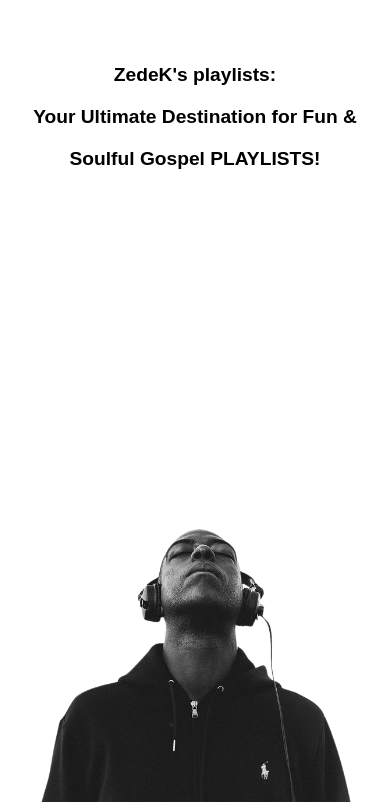
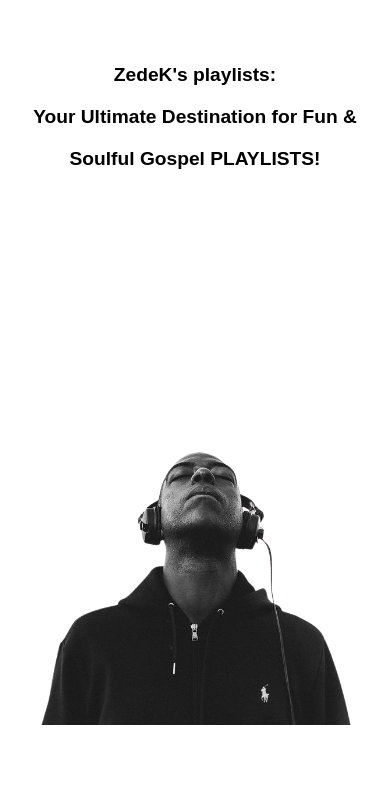
Before and after one commit to sazypapi/Gospel-Hub, a plain HTML site: page index.html in a window 390 px wide. Shown: the part 73-877 px from the top of the page. Drawn offline with Linux system fonts and the light colour scheme; a web font is replaced by a local one.

Commit message:
Height Landingpage change

```diff
--- a/style.css
+++ b/style.css
@@ -243,9 +243,11 @@ footer > h6 {
     flex-direction: column;
     justify-content: center;
     text-align: center;
-    height: 90vh;
+    height: max-content;
     align-items: center;
     align-content: center;
+    margin-bottom: 10vh;
+    height: 80vh;
   }
   main {
     width: 90%;
@@ -262,7 +264,7 @@ footer > h6 {
     width: 100%;
   }
   .landing-page-image > img {
-    /* width: 80%; */
+    width: 100%;
   }
   .ig-ad > h3 {
     font-size: 1em;
```
